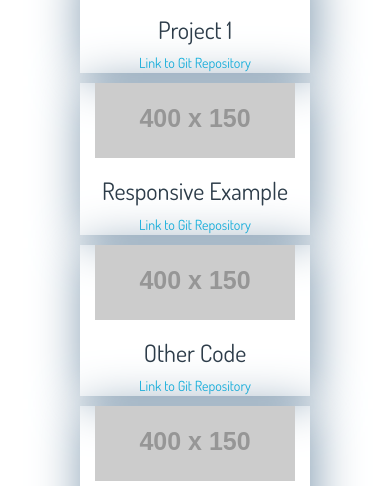
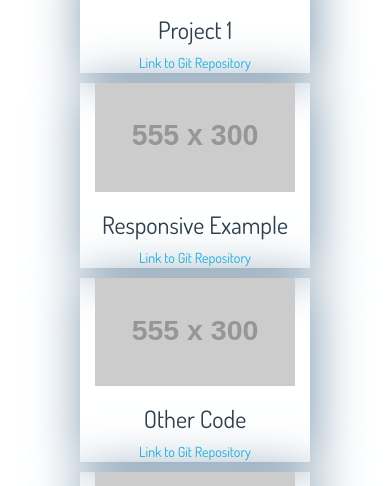
Before and after one commit to Grindcom/portfolio, a website: page index.htm in a window 390 px wide. Shown: the part 358-844 px from the top of the page. Drawn offline with Linux system fonts and the light colour scheme; placeholder pictures from the web are drawn by us; a web font is replaced by a local one.

Commit message:
Adjust media queries for boxes.

```diff
--- a/index.htm
+++ b/index.htm
@@ -64,8 +64,8 @@
       <div class="col-xs-4 col-sm-4 col-centered">
         <!-- Featured work Box 1 -->
         <picture>
-          <source media="(max-width: 750px)" srcset="./images/PuppiesOn_theRun-400x150_sm_1x.jpg" />
-          <source "(min-width: 751px)" srcset="./images/PuppiesOn_theRun-800_large_1x.jpg" />
+          <source media="(max-width: 480px)" srcset="./images/PuppiesOn_theRun-400x150_sm_1x.jpg" />
+          <source "(min-width: 481px)" srcset="./images/PuppiesOn_theRun-800_large_1x.jpg" />
           <img class="img-responsive" src="http://placehold.it/300x150" data-toggle="modal" data-target="#project1" alt="Puppies running through snow, photo by Greg Ford">
         </picture>
         <h3>Project 1</h3>
@@ -75,8 +75,8 @@
       <!-- Featured work Box 2 -->
       <div class="col-xs-4 col-sm-4 col-centered">
         <picture>
-          <source media="(min-width: 750px)" srcset="http://placehold.it/555x300" />
-          <source "(max-width: 750px)" srcset="http://placehold.it/400x150" />
+          <source media="(max-width: 480px)" srcset="http://placehold.it/555x300" />
+          <source media="(min-width: 481px)" srcset="http://placehold.it/400x150" />
           <img src="./bootstrap-prestructure_files/555x300" class="img-responsive">
         </picture>
         <h3>Responsive Example</h3>
@@ -88,8 +88,8 @@
       <div class="col-xs-4 col-sm-4 col-centered">
         <!-- Featured work box 3 -->
         <picture>
-          <source media="(min-width: 750px)" srcset="http://placehold.it/555x300" />
-          <source "(max-width: 750px)" srcset="http://placehold.it/400x150" />
+          <source media="(max-width: 480px)" srcset="http://placehold.it/555x300" />
+          <source media="(min-width: 481px)" srcset="http://placehold.it/400x150" />
           <img src="./bootstrap-prestructure_files/555x300" class="img-responsive">
         </picture>
 
@@ -100,8 +100,8 @@
       <div class="col-xs-4 col-sm-4 col-centered">
         <!-- Featured work box 4 -->
         <picture>
-          <source media="(min-width: 750px)" srcset="http://placehold.it/555x300" />
-          <source "(max-width: 750px)" srcset="http://placehold.it/400x150" />
+          <source media="(max-width: 480px)" srcset="http://placehold.it/555x300" />
+          <source "(min-width: 481px)" srcset="http://placehold.it/400x150" />
           <img src="./bootstrap-prestructure_files/555x300" class="img-responsive">
         </picture>
         <h3>More to Come</h3>
```
